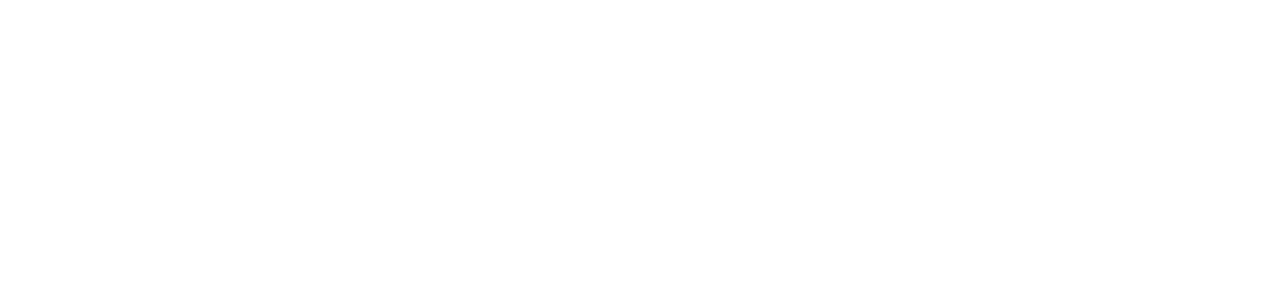
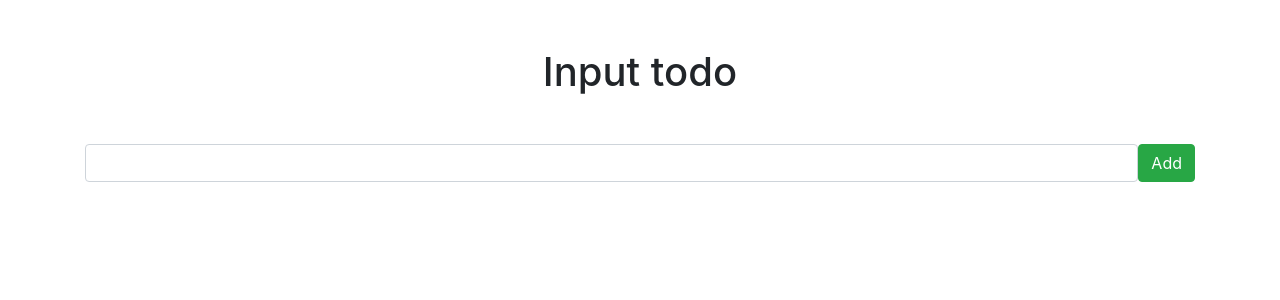
Before and after one commit to Nishant-Pall/PERN-Todo, a React (Create React App) app in the folder client/: page / in a window 1280 px wide. Shown: the top 300 px of the page. Built offline with nearby package versions, Linux system fonts and the light colour scheme.

Commit message:
Annotate event handler

```diff
--- a/client/src/App.tsx
+++ b/client/src/App.tsx
@@ -1,7 +1,14 @@
 import React, { Fragment } from "react";
+import InputTodo from "./components/InputTodo";
 
 function App() {
-    return <Fragment></Fragment>;
+    return (
+        <Fragment>
+            <div className="container">
+                <InputTodo />
+            </div>
+        </Fragment>
+    );
 }
 
 export default App;
--- a/client/src/components/InputTodo.tsx
+++ b/client/src/components/InputTodo.tsx
@@ -3,7 +3,7 @@ import React, { Fragment, useState } from "react";
 const InputTodo = () => {
     const [description, setDescription] = useState("");
 
-    const onSubmit = async (e: any) => {
+    const onSubmit = async (e: React.FormEvent<HTMLFormElement>) => {
         e.preventDefault();
         try {
             const body = { description };
```
